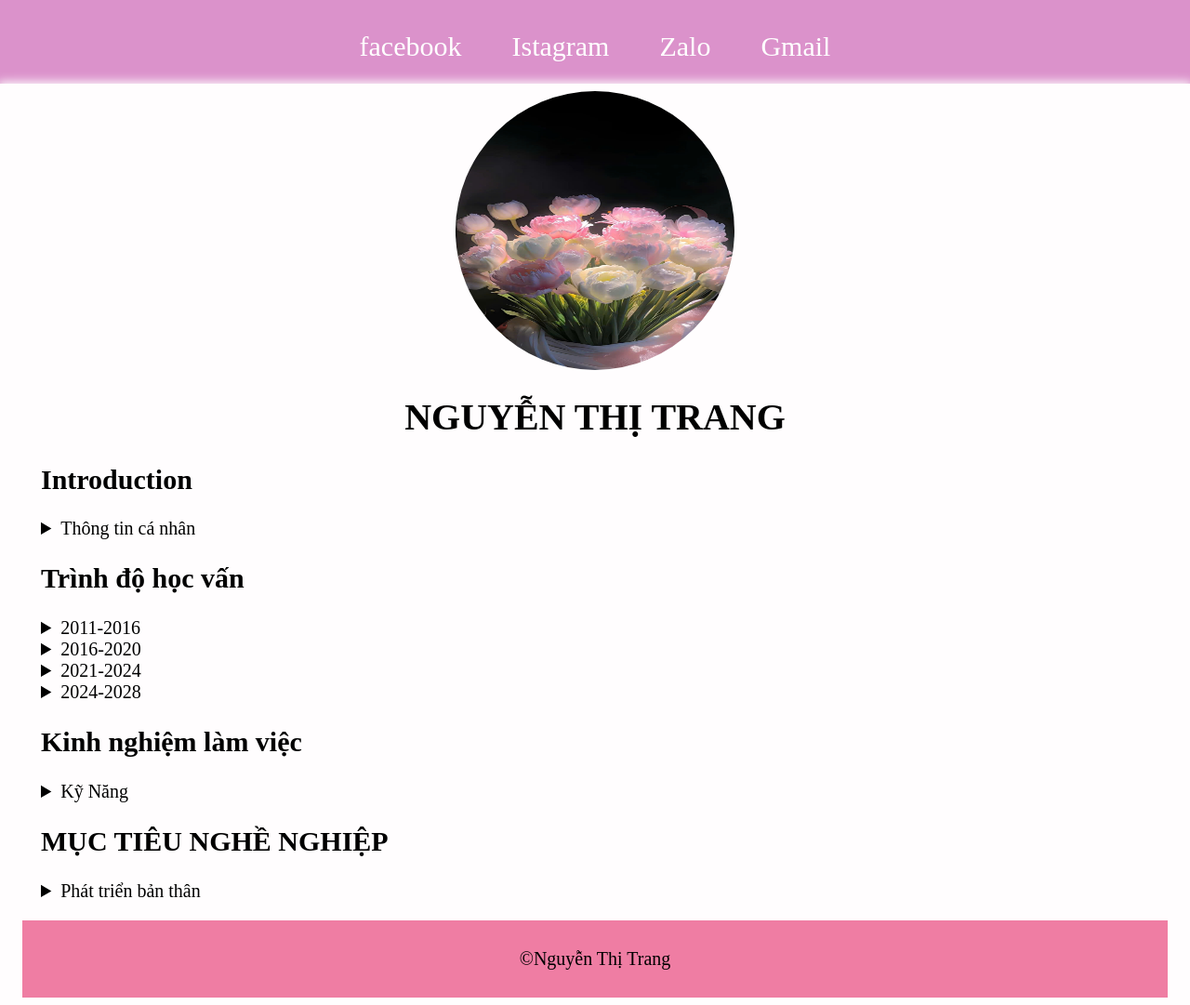
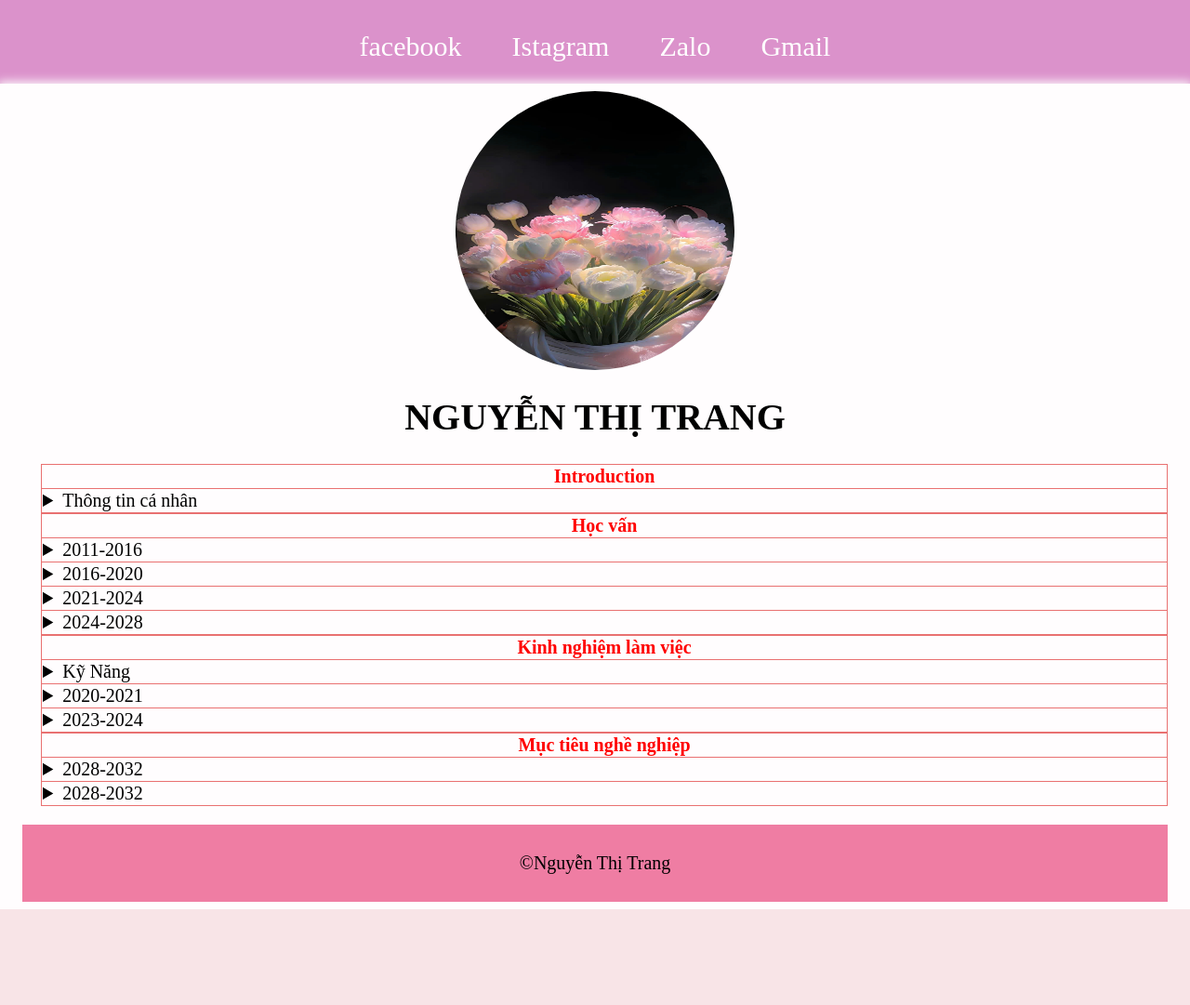
Before and after one commit to Trang8112006/Trang8112006.github.io, a plain HTML site: page week 5/cv week5.html in a window 1280 px wide. Shown: the whole page at 93% size. After the commit the page ends 978 px from the top, so only its background shows below. Drawn offline with Linux system fonts and the light colour scheme; files whose address does not match are found by name.

Commit message:
week5
exersice

```diff
--- a/week 5/cv week5.css
+++ b/week 5/cv week5.css
@@ -60,3 +60,17 @@ footer{
     padding: 10px;
     margin-top: 20px;
 }
+table{
+    border: 1px solid rgb(233, 113, 113);
+    border-collapse: collapse;
+    width: 100%;
+}
+body{
+    background-color: rgb(248, 228, 231);
+    margin: 0;
+    padding: 0;
+}
+table thead tr th {
+    color: red;
+
+}
--- a/week 5/cv week5.html
+++ b/week 5/cv week5.html
@@ -27,8 +27,16 @@
 <main>
     <section>
         <article>
-            <header>
-                <h2>Introduction</h2>
+           <table border="1">
+                <thead>
+                    <tr>
+                        <th>Introduction</th>
+                    </tr>
+                </thead>
+
+                <tbody>
+                    <tr>
+                        <td>
                             <details>
                                 <summary>Thông tin cá nhân</summary>
                                 <p>Họ tên: Nguyễn Thị Trang</p>
@@ -37,51 +45,123 @@
                                 <p>Số điện thoại: 0327293711</p>
                                 <p>Email:Nguyentrang8112006@gmail.com</p>
                             </details>
+
+                        </td>
+
+
+                    </tr>
+                </tbody>
+
                </header>
+              </table>
         </article>
         <article>
-            <header>
-                <h2>Trình độ học vấn</h2>
-            </figure>
-
+            <table border="1">
+                <thead>
+                    <tr>
+                        <th>Học vấn</th>
+                    </tr>
+                </thead>
+                <tbody>
+                    <tr>
+                        <td>
                             <details>
                                 <summary>2011-2016</summary>
                                 <p>Học trường tiểu học Thạch Tân </p>
                             </details>
+                        </td>
+                    </tr>
+                    <tr>
+                        <td>
                             <details>
                                 <summary>2016-2020</summary>
                                 <p>Học trường THCS Nguyễn Hoành Từ</p>
                             </details>
+                        </td>
+                    </tr>
+                    <tr>
+                        <td>
                             <details>
                                 <summary>2021-2024</summary>
                                 <p>Học trường THPT Lê Quý Đôn</p>
                             </details>
+                        </td>
+                    </tr>
+                    <tr>
+                        <td>
                             <details>
                                 <summary>2024-2028</summary>
                                 <p>Học trường Quốc Tế ĐHQGHN</p>
                                 <p>Ngành: Kĩ thuật hệ thống công nghiệp và logistics</p>
                             </details>
-            </header>
+                        </td>
+                    </tr>
+                </tbody>
+            </table>
         </article>
-        <article>
-            <header>
-                <h2>Kinh nghiệm làm việc</h2>
+<table border="1">
+                <thead>
+                    <tr>
+                        <th>Kinh nghiệm làm việc</th>
+                    </tr>
+                </thead>
+                <tbody>
+                    <tr>
+                        <td>
                             <details>
                                 <summary>Kỹ Năng</summary>
                                 <p>Biết sử dụng các phần mềm: Word, Excel, Powerpoint</p>
                             </details>
-            </header>
+                        </td>
+                    </tr>
+                    <tr>
+                        <td>
+                            <details>
+                                <summary>2020-2021</summary>
+                                <p>Tham gia học tại trung tâm tiếng anh</p>
+                            </details>
+                        </td>
+                    </tr>
+                    <tr>
+                        <td>
+                            <details>
+                                <summary>2023-2024</summary>
+                                <p>Đạt chứng chỉ Tiếng Anh B2</p>
+                            </details>
+                        </td>
+                    </tr>
+                </tbody>
+            </table>
         </article>
-        <article>
-            <header>
-                <h2>MỤC TIÊU NGHỀ NGHIỆP</h2>
+            <table border="1">
+                <thead>
+                    <tr>
+                        <th>Mục tiêu nghề nghiệp</th>
+                    </tr>
+                </thead>
+                <tbody>
+
+                    <tr>
+                        <td>
                             <details>
-                <summary>Phát triển bản thân </summary>
-                <p>Mong muốn rèn luyện các kỹ năng mềm như giao tiếp, làm việc nhóm và giải quyết vấn đề thông qua các hoạt động ngoại khóa, dự án học tập, và các chương trình thực tập, nhằm xây dựng nền tảng vững chắc cho sự nghiệp sau này</p>
+                                <summary>2028-2032</summary>
+                                <p>Mong muốn rèn luyện các kỹ năng mềm như giao tiếp</p>
                             </details>
-            </header>
+                        </td>
+                    </tr>
+                    <tr>
+                        <td>
+                            <details>
+                                <summary>2028-2032</summary>
+                                <p>Mong muốn rèn luyện các kỹ năng mềm như làm việc nhóm và giải quyết vấn đề thông qua các hoạt động ngoại khóa</p>
+                            </details>
+                        </td>
+                    </tr>
+                </tbody>
+            </table>
         </article>
     </section>
+
 </main>
 <footer>
     <p>&copy;Nguyễn Thị Trang </p>
--- /dev/null
+++ b/week 5/table.css
@@ -0,0 +1,20 @@
+thead tr th {
+    color: red;
+}
+table{
+    border: 1px solid rgb(233, 113, 113);
+    border-collapse: collapse;
+    width: 100%;
+}
+body{
+    background-color: rgb(248, 228, 231);
+    margin: 0;
+    padding: 0;
+}
+h1{
+    text-align: center;
+}
+table tr th, table tr td{
+    border: 2px solid rgb(233, 113, 113);
+    padding: 8px;
+}
```
Also changed, not shown: week 5/table.html (added, +97 -0 lines). Lines whose indentation alone changed are shown as unchanged.
